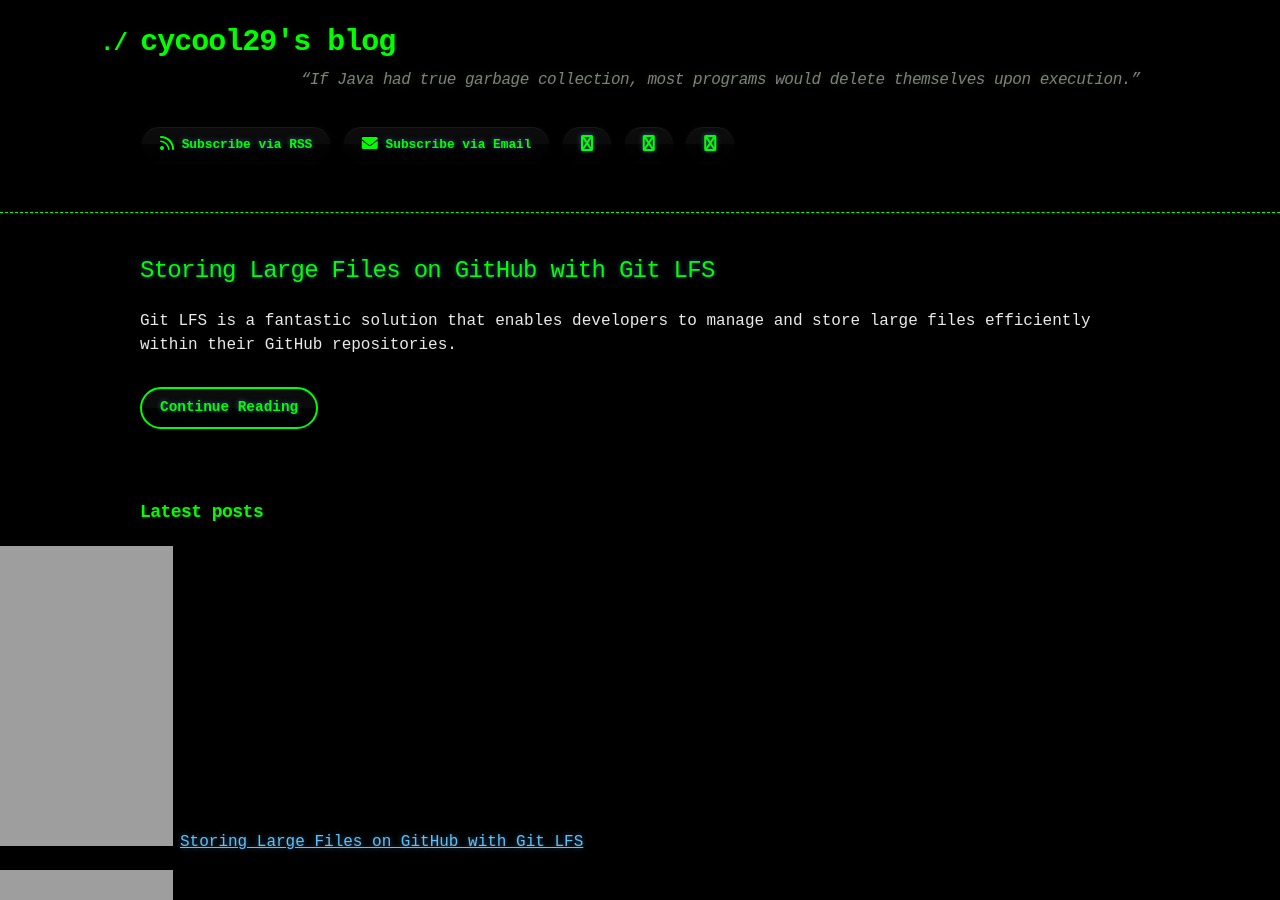
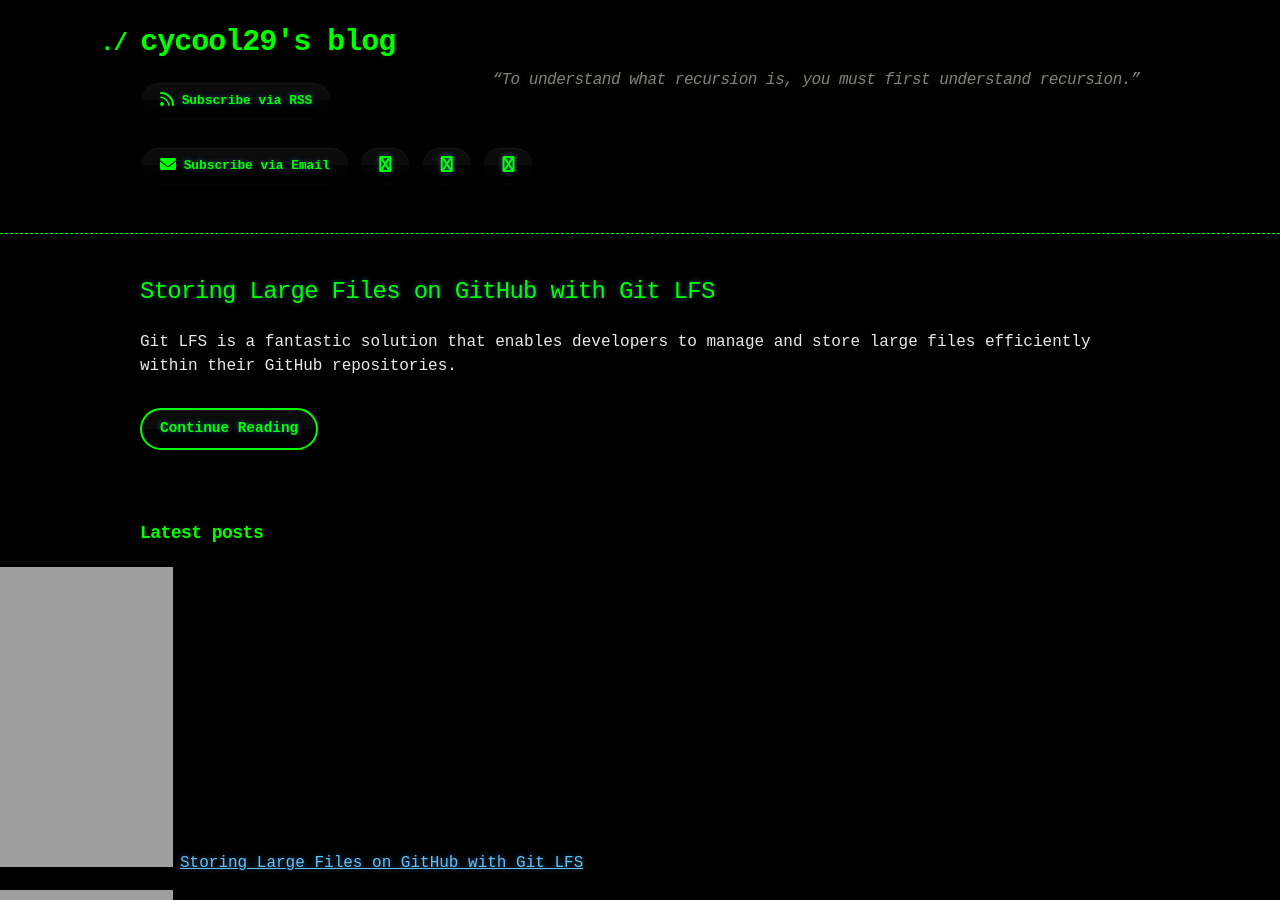
Before and after one commit to cycool29/cycool29.github.io, a Jekyll site: the page built from index.md, in a window 1280 px wide and 900 px high. Built offline with Jekyll 4.4.1, drawn with Linux system fonts in a browser that asks for light colours; a style sheet for code colours, icons or effects is not loaded.

Commit message:
Update quotes

```diff
--- a/_config.yml
+++ b/_config.yml
@@ -1,5 +1,5 @@
 title: cycool29's blog
-description: "“If Java had true garbage collection, most programs would delete themselves upon execution.” "
+description: "“To understand what recursion is, you must first understand recursion.” "
 bio: A high school student. Intermediate in Python, Git, Bash. Learning JavaScript. He/Him. "
 author: cycool29
 url: https://cycool29.github.io
```
